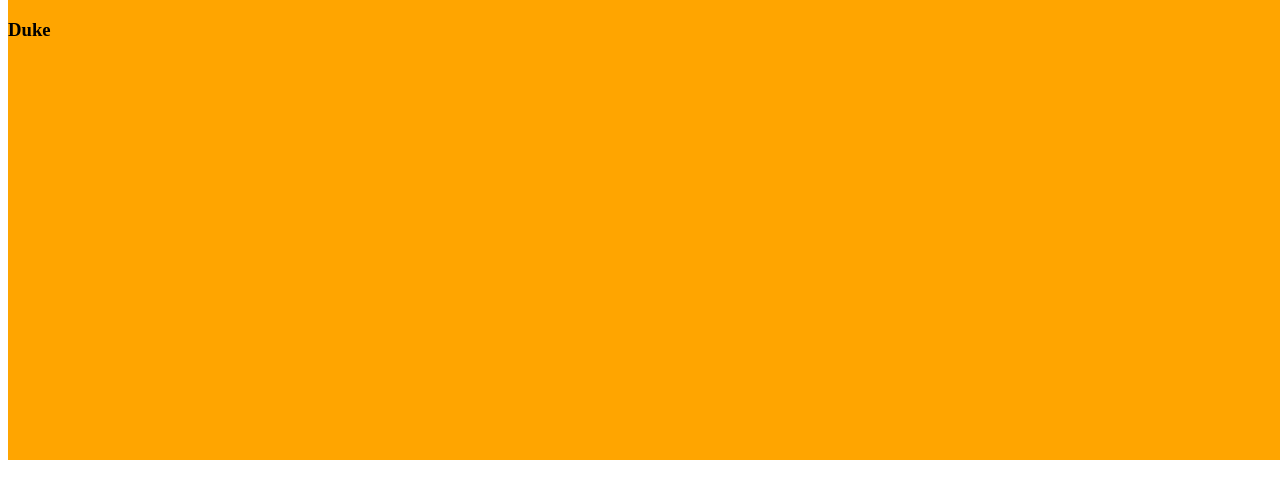
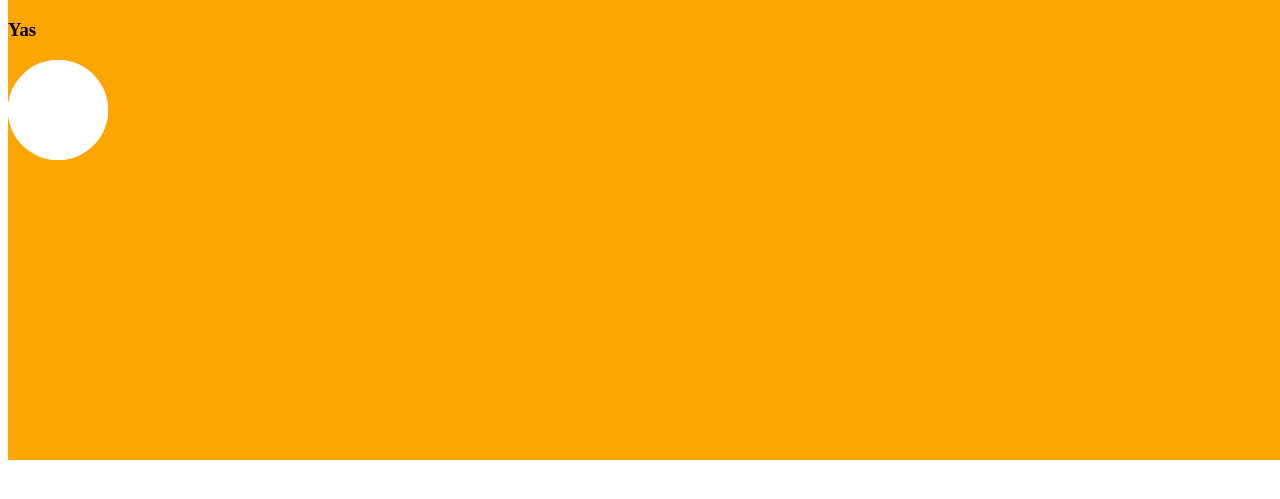
Before and after one commit to BlackHamer808/copyWesite, a plain HTML site: page index.html in a window 1280 px wide. Shown: the part 61-560 px from the top of the page. Drawn offline with Linux system fonts and the light colour scheme.

Commit message:
seahawks
duke

```diff
--- a/css/style.css
+++ b/css/style.css
@@ -3,8 +3,27 @@ background-color: orange;
 height: 500px;
 width: 1350px;
 }
-#Duke{
-
-
-
+#Duke{ text-align: center;
+	color: black;
 }
+#seahawks{
+	margin: left 425px;
+width: 100px;
+height:100px;
+background-color: white;
+ border-radius: 100px
+}
+#Dang{
+margin: middle 200px;
+width: 100px;
+height:100px;
+background-color: white;
+ border-radius: 100px
+}
+#Yas{
+margin: right 200px;
+width: 100px;
+height:100px;
+background-color: white;
+ border-radius: 100px
+}
--- a/index.html
+++ b/index.html
@@ -8,7 +8,10 @@
 	<div>
      	<div id="Seahawks">
      	<h1 id="Headind1" h1>Duke</h1>
-     	<h3 id="Heading3"  h3>Duke</h3>
-	</div>
+     	<h3 id="Heading3"  h3>Yas</h3>
+     	<div id="seahawks" div>
+     	<div id="Dang" div>
+     	<div id="Yas"  div>
+     </div>
 </body>
 </html>
```
